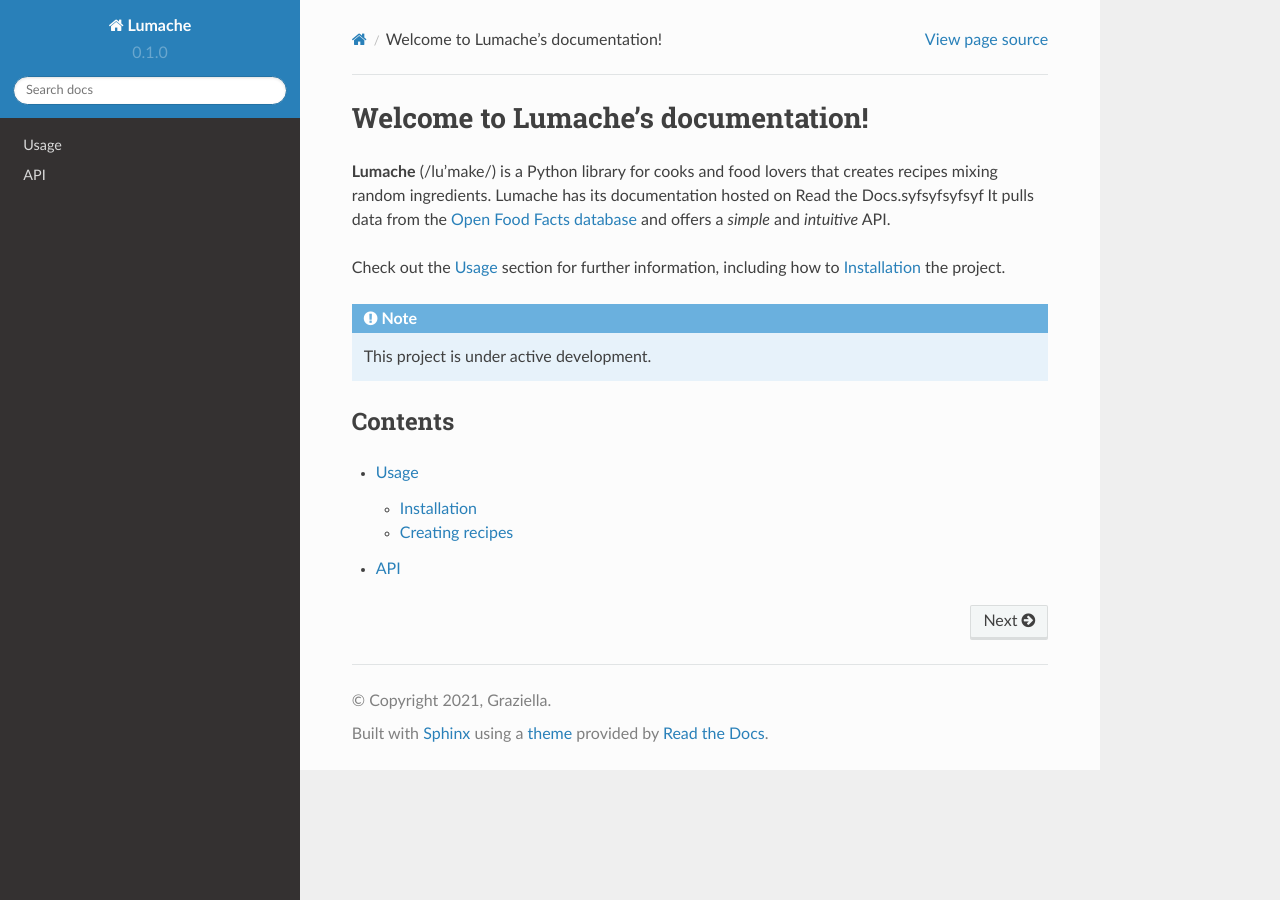
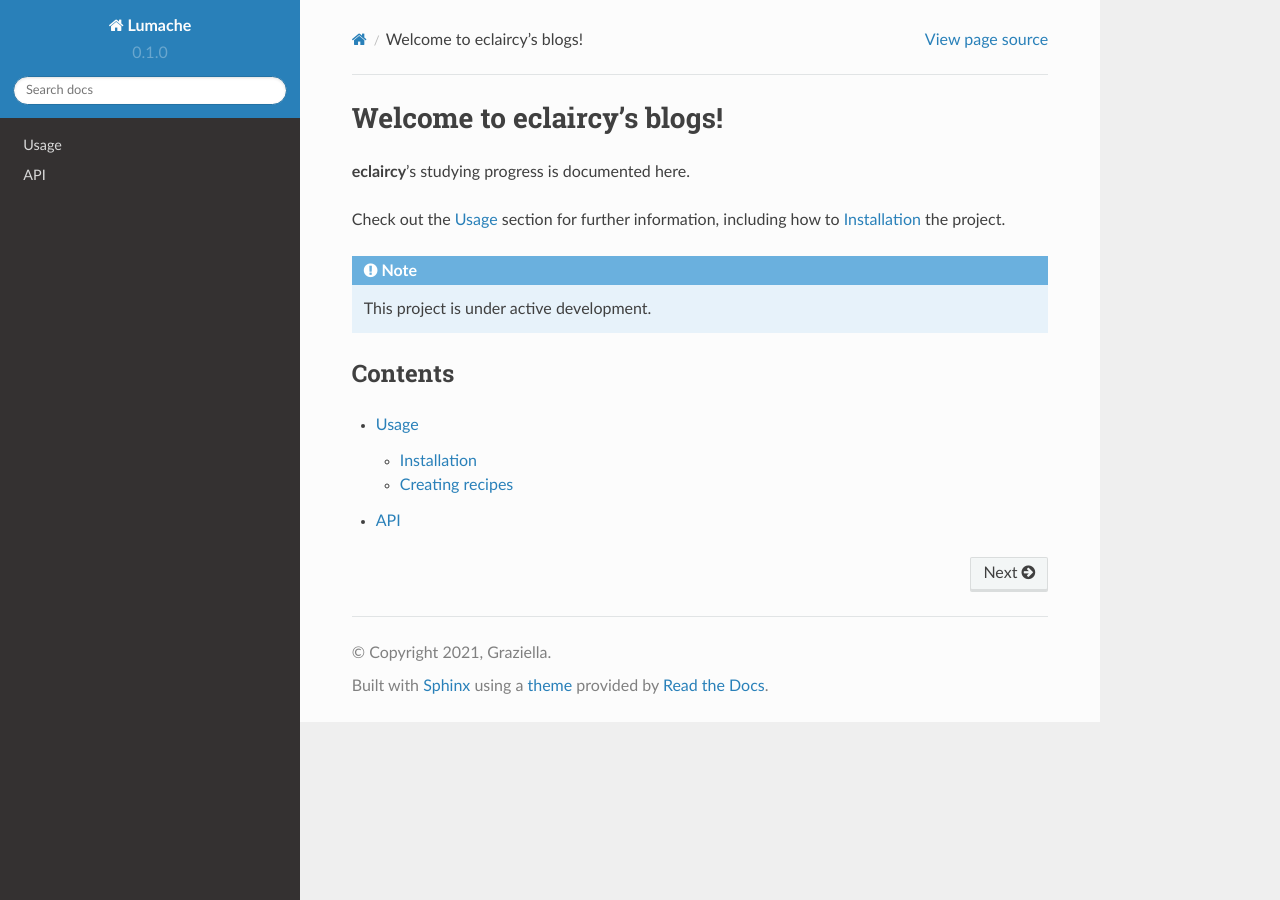
Before and after one commit to eclaircy/eclaircy-blogs, a Sphinx documentation site: the page built from docs/source/index.rst, in a window 1280 px wide. Built offline with Sphinx 7.4.7 and the Read the Docs theme 2.0.0, drawn with Linux system fonts in a browser that asks for light colours.

Commit message:
Update index.rst

```diff
--- a/docs/source/index.rst
+++ b/docs/source/index.rst
@@ -1,11 +1,8 @@
-Welcome to Lumache's documentation!
+Welcome to eclaircy's blogs!
 ===================================
 
-**Lumache** (/lu'make/) is a Python library for cooks and food lovers
-that creates recipes mixing random ingredients.
-Lumache has its documentation hosted on Read the Docs.syfsyfsyfsyf
-It pulls data from the `Open Food Facts database <https://world.openfoodfacts.org/>`_
-and offers a *simple* and *intuitive* API.
+**eclaircy**'s studying progress is documented here.
+
 
 Check out the :doc:`usage` section for further information, including
 how to :ref:`installation` the project.
```
